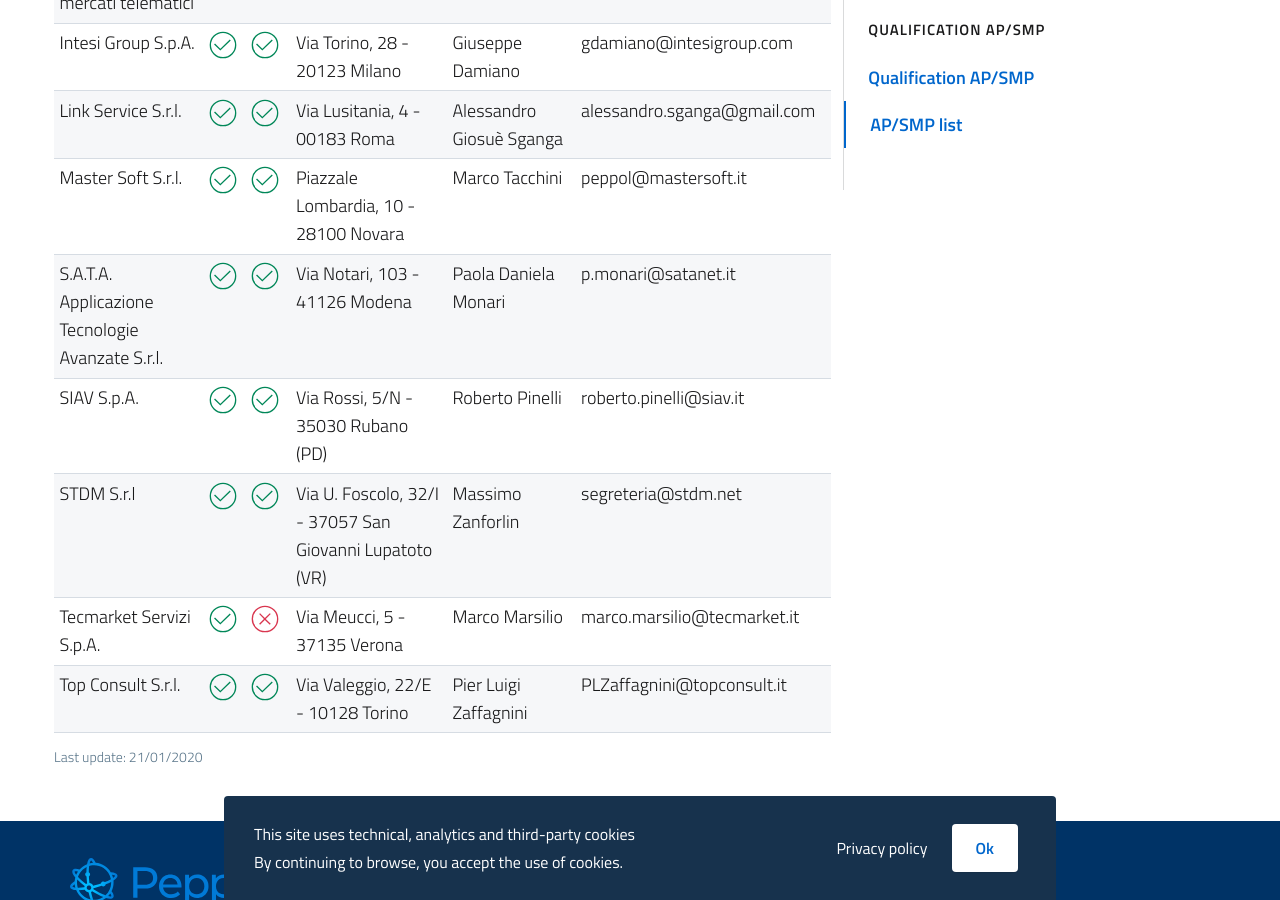
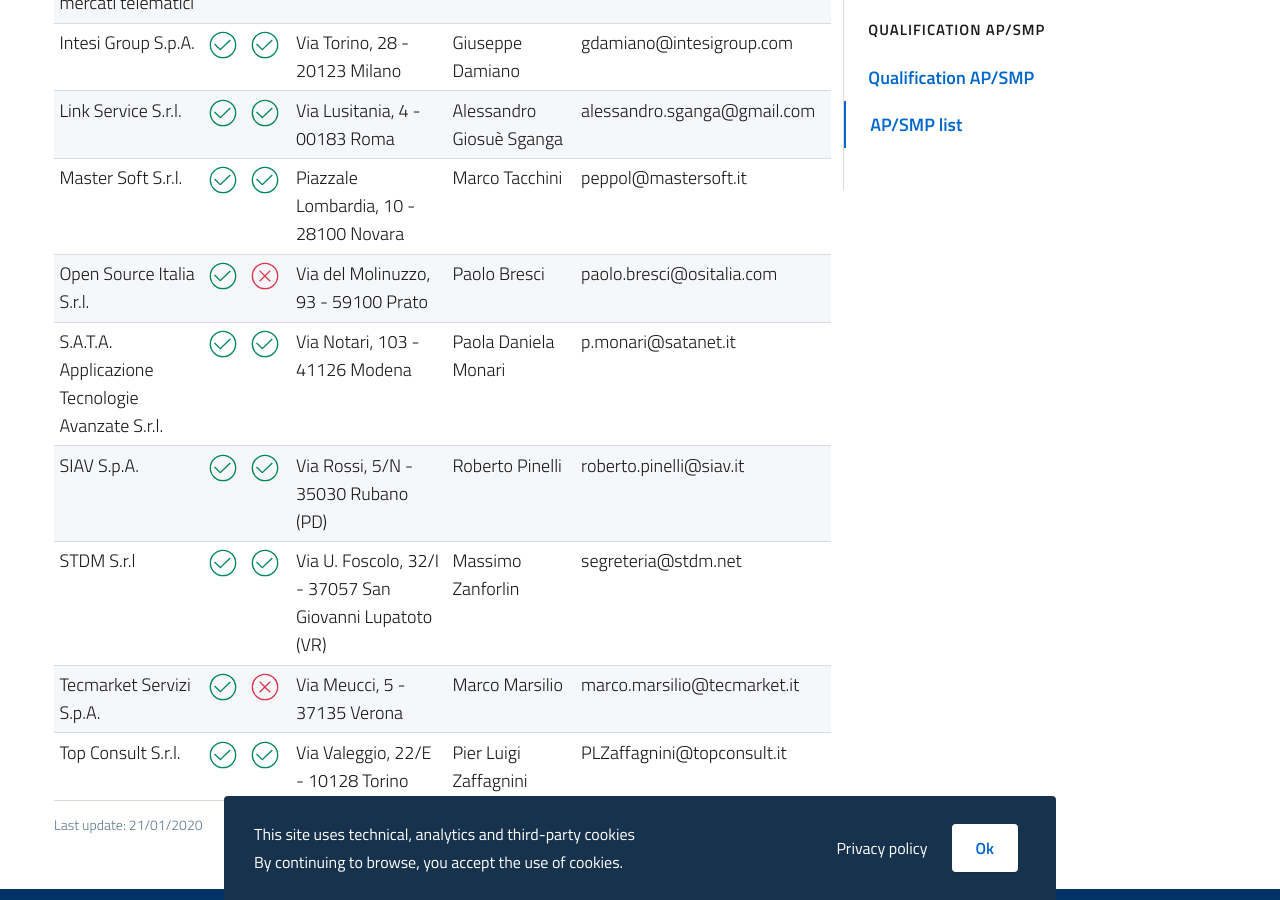
Before and after one commit to realeroberto/peppol.agid.gov.it, a Jekyll site: the page built from en/qualification-ap-smp/ap-smp-list.md, in a window 1280 px wide and 900 px high, scrolled down 1602 px. Built offline with Jekyll 4.4.1, drawn with Linux system fonts in a browser that asks for light colours.

Commit message:
Update ap-smp-list.yml

```diff
--- a/_data/ap-smp-list.yml
+++ b/_data/ap-smp-list.yml
@@ -95,6 +95,12 @@
   registered_office: Piazzale Lombardia, 10 - 28100 Novara
   contact_point: Marco Tacchini
   contact_info: peppol@mastersoft.it
+- business_name: Open Source Italia S.r.l.
+  ap: true
+  smp: false
+  registered_office: Via del Molinuzzo, 93 - 59100 Prato
+  contact_point: Paolo Bresci
+  contact_info: paolo.bresci@ositalia.com
 - business_name: S.A.T.A. Applicazione Tecnologie Avanzate S.r.l.
   ap: true
   smp: true
```
